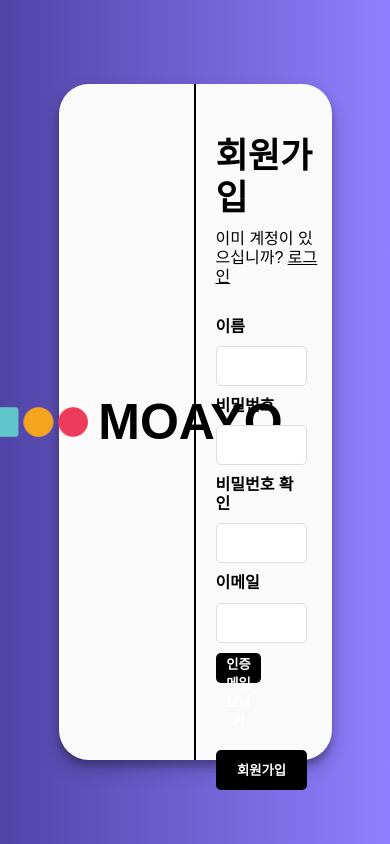
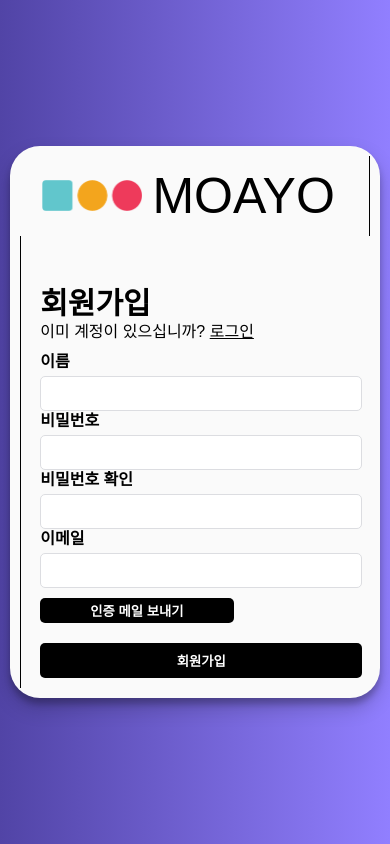
Before and after one commit to Finance-Partner/Finance-Front, a React (Create React App) app: page /auth/register in a window 390 px wide. Built offline with nearby package versions, Linux system fonts and the light colour scheme.

Commit message:
(#19)회원가입 반응형으로 변경

```diff
--- a/src/components/Register.tsx
+++ b/src/components/Register.tsx
@@ -2,8 +2,28 @@ import axios from "axios";
 import { useState } from "react";
 import { useForm } from "react-hook-form";
 import { useNavigate } from "react-router-dom";
-import styled from "styled-components";
-import logo from "../img/moayoLogo2.png"
+import styled, { css } from "styled-components";
+import logo from "../img/moayoLogo2.png";
+
+interface Sizes {
+  [key: string]: number;
+}
+
+const sizes: Sizes = {
+  desktop: 1024,
+  tablet: 768,
+  phone: 576,
+};
+
+// Properly typing the media queries helper function
+const media = Object.keys(sizes).reduce((acc, label) => {
+  acc[label] = (first: TemplateStringsArray, ...interpolations: any[]) => css`
+    @media (max-width: ${sizes[label as keyof Sizes]}px) {
+      ${css(first, ...interpolations)};
+    }
+  `;
+  return acc;
+}, {} as Record<string, (first: TemplateStringsArray, ...interpolations: any[]) => ReturnType<typeof css>>);
 
 const BigContainer = styled.div`
   display: flex;
@@ -14,34 +34,36 @@ const BigContainer = styled.div`
   box-shadow: 0 10px 20px rgba(0, 0, 0, 0.19), 0 6px 6px rgba(0, 0, 0, 0.23);
   width: 70vw;
   height: 80vh;
+  ${media.desktop`width: 80vw; height: 90vh;`}
+  ${media.tablet`flex-direction: column; width: 90vw; height: auto; padding: 20px;`}
+  ${media.phone`flex-direction: column; width: 95vw; padding: 10px;`}
 `;
 
 const Container = styled.div`
   width: 50%;
   height: 100%;
   padding-left: 30px;
-  h1 {
-    font-size: 35px;
-    font-weight: bold;
-    margin-bottom: 10px;
-  }
+  ${media.tablet`width: 100%; height: auto; padding-left: 0; padding: 20px;`}
+  ${media.phone`width: 100%; padding: 10px;`}
 `;
+
 const Form = styled.form`
   width: 85%;
   padding-top: 20px;
-  p {
-    font-weight: 600;
-    margin-bottom: 10px;
-    padding-top: 10px;
-  }
+  ${media.tablet`width: 100%;`}
+  ${media.phone`width: 100%; padding-top: 10px;`}
 `;
+
 const ContextInput = styled.input`
   padding-left: 10px;
   width: 100%;
   height: 40px;
   border-radius: 5px;
-  border: 1px solid ${(props) => props.theme.borderColor};
+  border: 1px solid
+    ${(props: { theme: { borderColor: string } }) => props.theme.borderColor};
+  ${media.phone`height: 35px;`}
 `;
+
 const SubmitBtn = styled.button`
   margin-top: 20px;
   border: none;
@@ -49,12 +71,18 @@ const SubmitBtn = styled.button`
   width: 100%;
   height: 40px;
   font-weight: bold;
-  color: ${(props) => props.theme.buttonTextColor};
-  background-color: ${(props) => props.theme.buttonColor};
+  color: ${(props: { theme: { buttonTextColor: string } }) =>
+    props.theme.buttonTextColor};
+  background-color: ${(props: { theme: { buttonColor: string } }) =>
+    props.theme.buttonColor};
+  ${media.phone`height: 35px;`}
 `;
+
 const EmailButton = styled.button`
-  background-color: ${(props) => props.theme.buttonColor};
-  color: ${(props) => props.theme.buttonTextColor};
+  background-color: ${(props: { theme: { buttonColor: string } }) =>
+    props.theme.buttonColor};
+  color: ${(props: { theme: { buttonTextColor: string } }) =>
+    props.theme.buttonTextColor};
   width: 50%;
   height: 30px;
   border-radius: 5px;
@@ -62,7 +90,9 @@ const EmailButton = styled.button`
   font-weight: bold;
   border: none;
   cursor: pointer;
+  ${media.phone`height: 25px; width: 60%;`}
 `;
+
 const ErrorMessage = styled.p`
   color: red;
   font-weight: bold;
@@ -207,10 +237,12 @@ const Register = () => {
               alignItems: "center",
             }}
           >
-            <img src={logo} alt="" style={{marginRight:"10px", width:"100px"}}/>
-            <p style={{ fontSize: "50px" }}>
-              MOAYO
-            </p>
+            <img
+              src={logo}
+              alt=""
+              style={{ marginRight: "10px", width: "100px" }}
+            />
+            <p style={{ fontSize: "50px" }}>MOAYO</p>
           </h1>
         </Container>
         <Container
@@ -222,7 +254,7 @@ const Register = () => {
           }}
         >
           <div>
-            <h1>회원가입</h1>
+            <h1 style={{ fontWeight: "bold", fontSize: "30px" }}>회원가입</h1>
             <p>
               이미 계정이 있으십니까?{" "}
               <span
@@ -234,20 +266,26 @@ const Register = () => {
             </p>
           </div>
           <Form onSubmit={handleSubmit(onValid, onError)}>
-            <p>이름</p>
-            <ContextInput {...register("name", { required: true })} />
-            <p>비밀번호</p>
+            <p style={{ fontWeight: "bold" }}>이름</p>
             <ContextInput
+              style={{ marginTop: "5px" }}
+              {...register("name", { required: true })}
+            />
+            <p style={{ fontWeight: "bold" }}>비밀번호</p>
+            <ContextInput
+              style={{ marginTop: "5px" }}
               {...register("password1", { required: true })}
               type="password"
             />
-            <p>비밀번호 확인</p>
+            <p style={{ fontWeight: "bold" }}>비밀번호 확인</p>
             <ContextInput
+              style={{ marginTop: "5px" }}
               {...register("password2", { required: true })}
               type="password"
             />
-            <p>이메일</p>
+            <p style={{ fontWeight: "bold" }}>이메일</p>
             <ContextInput
+              style={{ marginTop: "5px" }}
               {...register("email", {
                 required: true,
                 pattern: {
@@ -273,12 +311,12 @@ const Register = () => {
                     marginBottom: "10px",
                   }}
                 >
-                  Email sent completed!
+                  이메일 전송 완료!
                 </span>
                 <br />
                 <ContextInput {...register("certification")} />
                 <EmailButton type="button" onClick={() => onEmailCheck()}>
-                  Submit certification
+                  인증하기
                 </EmailButton>
                 {isCertificate && (
                   <span
--- a/src/components/home/dashboard/DonutChart.tsx
+++ b/src/components/home/dashboard/DonutChart.tsx
@@ -65,7 +65,7 @@ const DonutChart = () => {
 
   const getLabel = () => {
     const [income, expenses] = data.series;
-    return income > expenses
+    return income >= expenses
       ? `+${formatNumberWithCommas(income - expenses)}원`
       : `-${formatNumberWithCommas(expenses - income)}원`;
   };
```
